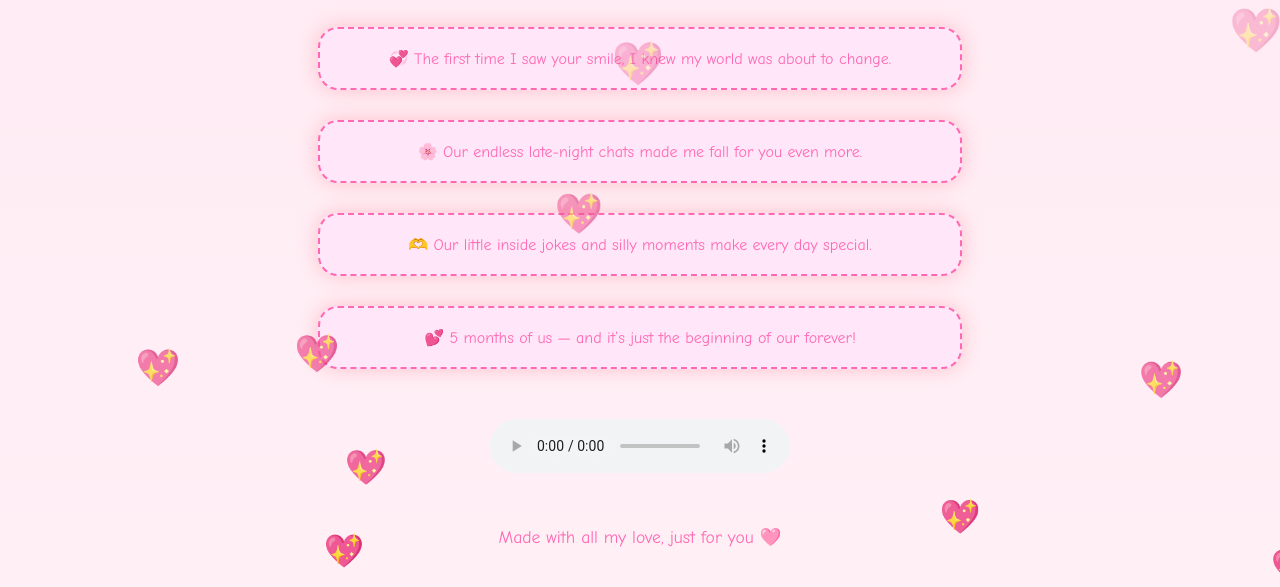
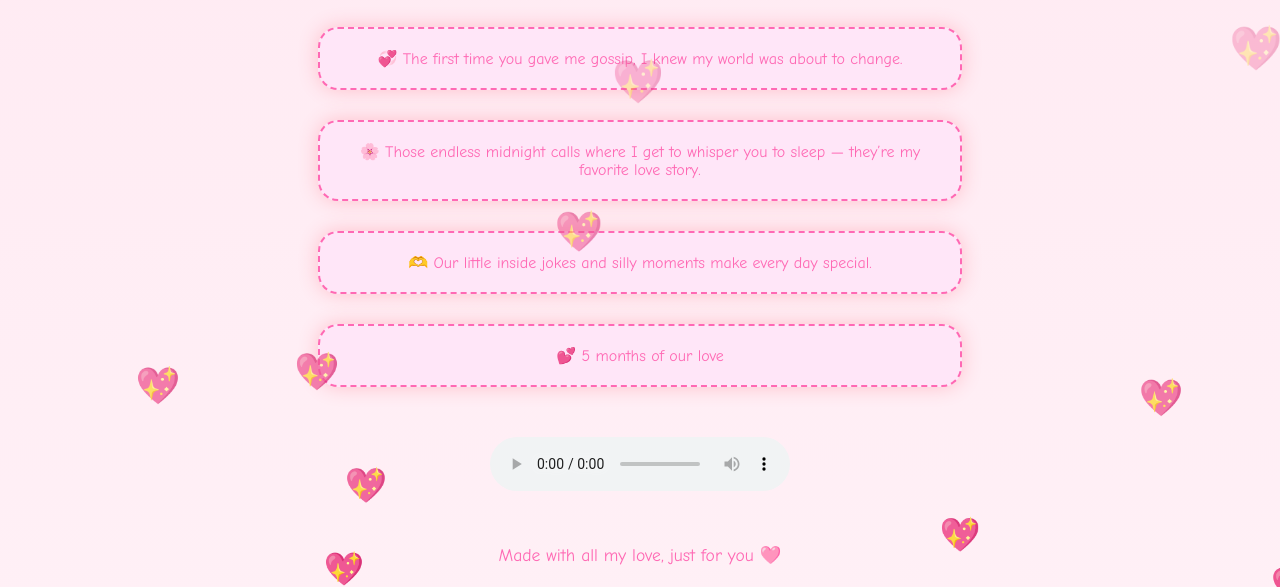
Before and after one commit to Yashash18/5monthss, a plain HTML site: page index.html in a window 1280 px wide. Shown: the part 745-1332 px from the top of the page. Drawn offline with Linux system fonts and the light colour scheme.

Commit message:
Update index.html
changed some texts

```diff
--- a/index.html
+++ b/index.html
@@ -153,10 +153,10 @@
   <!-- Love Story Scroll -->
   <div class="love-story">
     <h2>Our Love Story ✨</h2>
-    <div class="story-block">💞 The first time I saw your smile, I knew my world was about to change.</div>
-    <div class="story-block">🌸 Our endless late-night chats made me fall for you even more.</div>
+    <div class="story-block">💞 The first time you gave me gossip, I knew my world was about to change.</div>
+    <div class="story-block">🌸 Those endless midnight calls where I get to whisper you to sleep — they’re my favorite love story.</div>
     <div class="story-block">🫶 Our little inside jokes and silly moments make every day special.</div>
-    <div class="story-block">💕 5 months of us — and it’s just the beginning of our forever!</div>
+    <div class="story-block">💕 5 months of our love</div>
   </div>
 
   <!-- Soft Background Music -->
```
